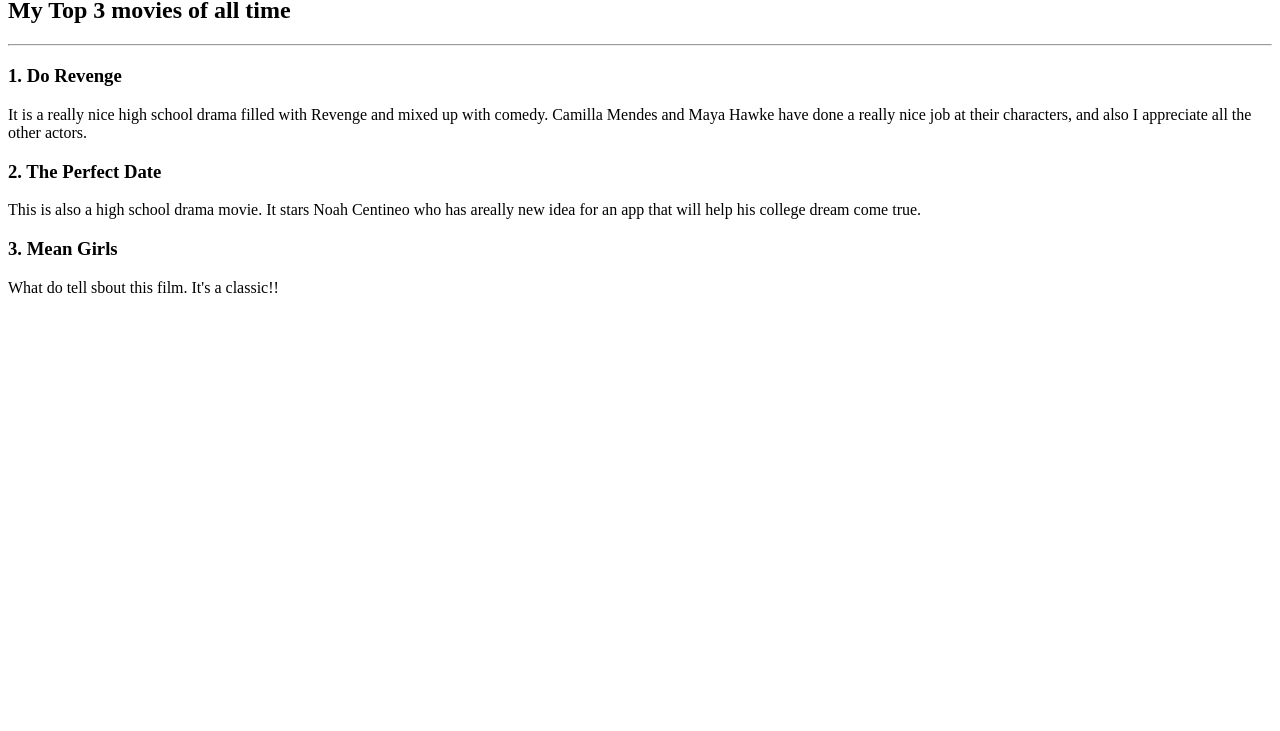
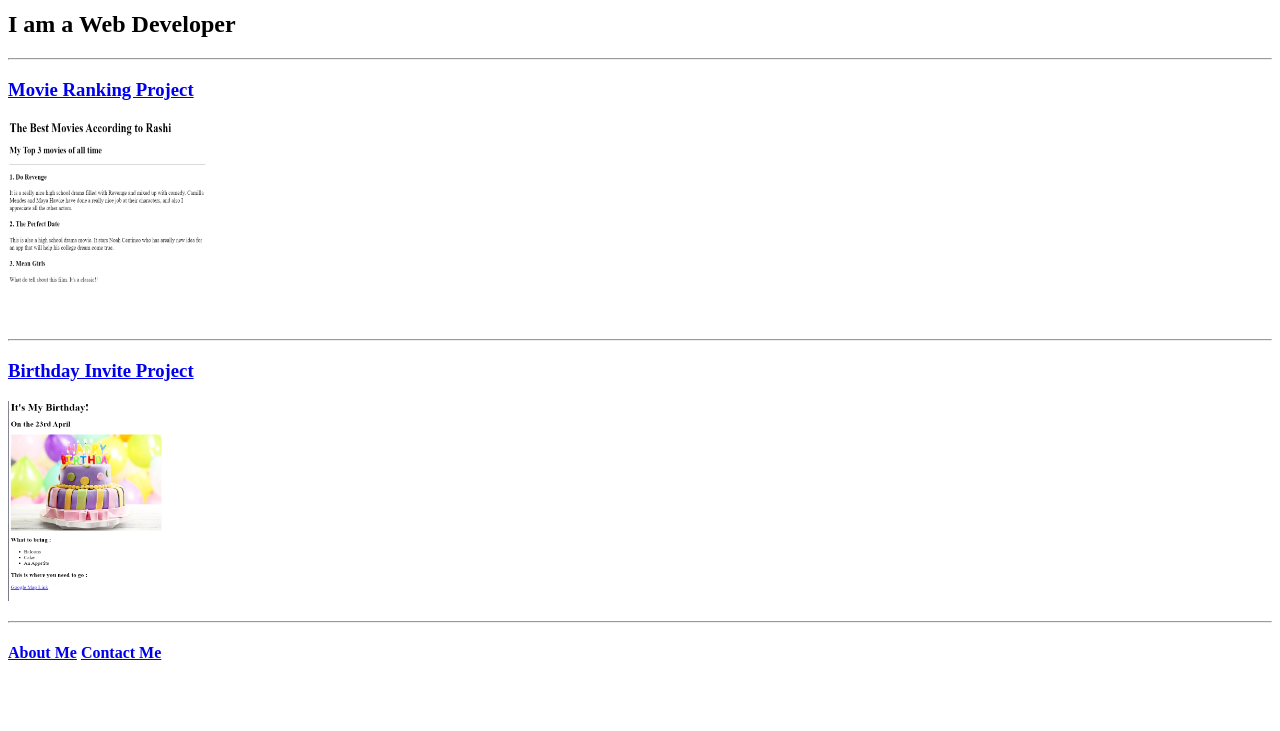
Before and after one commit to rashiv23/html-portfolio, a plain HTML site: page index.html in a window 1280 px wide. Shown: the part 69-800 px from the top of the page. Drawn offline with Linux system fonts and the light colour scheme.

Commit message:
Add files via upload

```diff
--- a/index.html
+++ b/index.html
@@ -1,22 +1,52 @@
-<h1>The Best Movies According to Rashi</h1>
+<!-- TODO 1: Create the HTML Boilerplate -->
 
-<h2>My Top 3 movies of all time</h2>
+<!-- TODO 2: Add Your previous projects' HTML into the public folder -->
 
-<hr>
+<!-- TODO 3: Take screenshots of your project previews and add the images to the images folder -->
 
-<h3>1. Do Revenge</h3>
+<!-- TODO 4: Add titles/subtitles etc. -->
+
+<!-- TODO 5: Add a link to the project pages -->
+
+<!-- TODO 6: Add images to show the project previews
+HINT for TODO 6: You can use the height attribute set to 200 to make the image smaller:
+https://developer.mozilla.org/en-US/docs/Web/HTML/Element/img#attr-height -->
+
+<!-- TODO 7: Add the Contact Me and About Me page links -->
+
+<!DOCTYPE html>
+<html lang = "en">
+<head>
+    <meta charset = "UTF-8">
+    <meta name = "viewport" content = "width=device-width, initial-scale = 1.0">
+    <title>Rashi's Portfolio</title>
+</head>
+<body>
+    <h1>Rashi's Portfolio</h1>
+    <h2>I am a Web Developer</h2>
+    <hr/>
+
+    <h3>
+        <a href = "../4.3 HTML Porfolio Project/public/movie-ranking.html">Movie Ranking Project</a>
+    </h3>
     <p>
-    It is a really nice high school drama filled with Revenge and mixed up with comedy. Camilla Mendes and Maya Hawke have done
-a really nice job at their characters, and also I appreciate all the other actors.
+        <img src = "assets/images/movie-ranking.png" height = 200 width = 200 />
     </p>
+    <hr />
 
-<h3>2. The Perfect Date</h3>
+    <h3>
+        <a href = "../4.3 HTML Porfolio Project/public/birthday-invite.html">Birthday Invite Project</a>
+    </h3>
     <p>
-    This is also a high school drama movie. It stars Noah Centineo who has areally new idea for an app that will help his college
-    dream come true.
+        <img src = "assets/images/birthday-invite.png" height = 200 width = 200 />
     </p>
+    <hr />
 
-<h3>3. Mean Girls</h3>
     <p>
-    What do tell sbout this film. It's a classic!!
+        <h4>
+            <a href = "./public/about.html">About Me</a>
+            <a href = "./public/contact.html">Contact Me</a>
+        </h4>
     </p>
+</body>
+</html>
```
Lines whose indentation alone changed are shown as unchanged.
